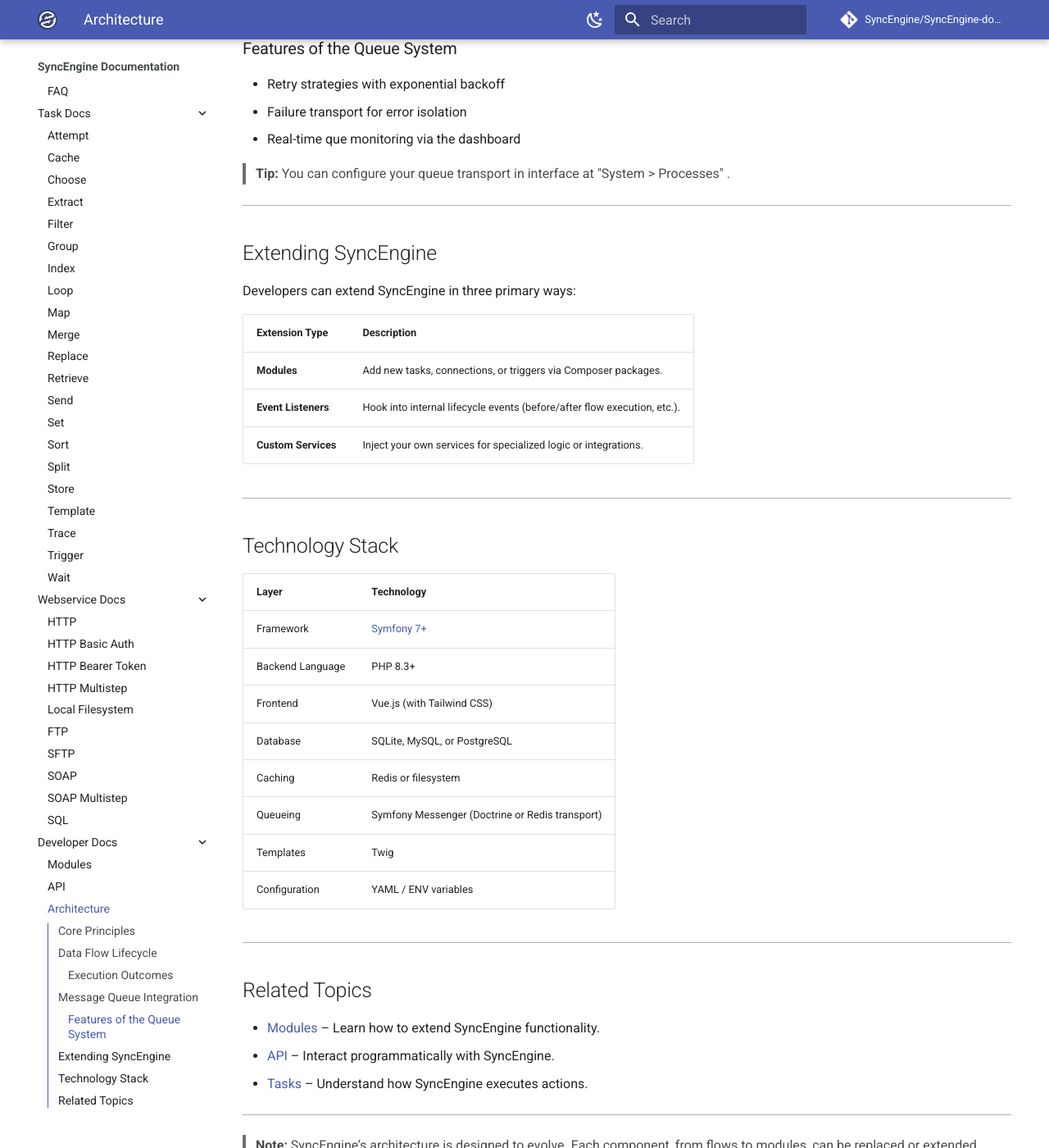
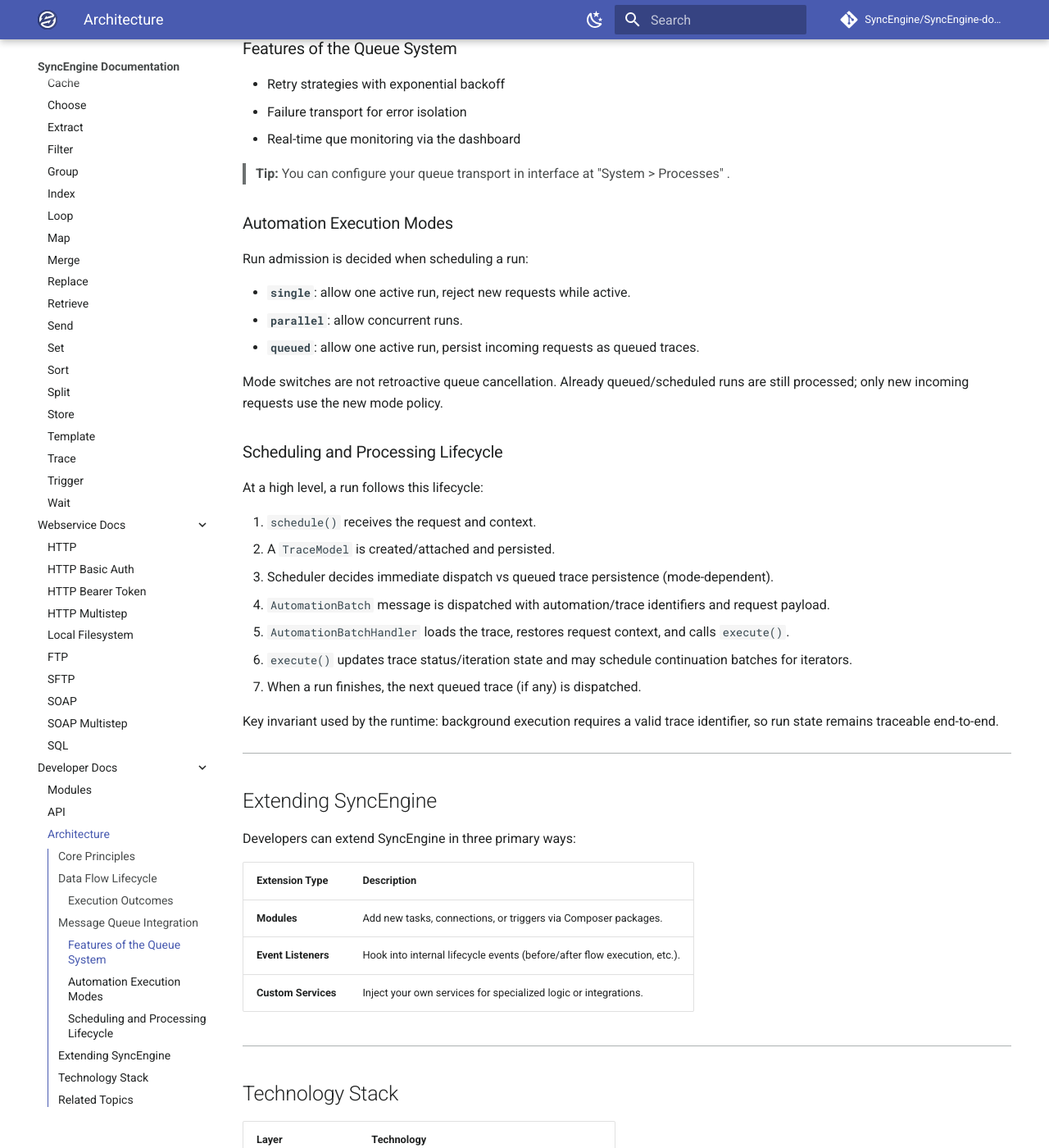
Before and after one commit to SyncEngine/docs, an MkDocs documentation site: the page built from docs/developer/architecture.md, in a window 1280 px wide and 1400 px high, scrolled down 1505 px. Shown: the whole window at 82% size. Built offline with MkDocs 1.6.1 and Material for MkDocs 9.7.7, drawn with Linux system fonts in a browser that asks for light colours; comment, search, counter and statistics services are not loaded.

Commit message:
Add automation execution mode info

```diff
--- a/docs/developer/architecture.md
+++ b/docs/developer/architecture.md
@@ -58,6 +58,30 @@ This allows it to handle large volumes of data without blocking the main thread.
 
 > **Tip:** You can configure your queue transport in interface at "System > Processes" .
 
+### Automation Execution Modes
+
+Run admission is decided when scheduling a run:
+
+- **`single`**: allow one active run, reject new requests while active.
+- **`parallel`**: allow concurrent runs.
+- **`queued`**: allow one active run, persist incoming requests as queued traces.
+
+Mode switches are not retroactive queue cancellation. Already queued/scheduled runs are still processed; only new incoming requests use the new mode policy.
+
+### Scheduling and Processing Lifecycle
+
+At a high level, a run follows this lifecycle:
+
+1. `schedule()` receives the request and context.
+2. A `TraceModel` is created/attached and persisted.
+3. Scheduler decides immediate dispatch vs queued trace persistence (mode-dependent).
+4. `AutomationBatch` message is dispatched with automation/trace identifiers and request payload.
+5. `AutomationBatchHandler` loads the trace, restores request context, and calls `execute()`.
+6. `execute()` updates trace status/iteration state and may schedule continuation batches for iterators.
+7. When a run finishes, the next queued trace (if any) is dispatched.
+
+Key invariant used by the runtime: background execution requires a valid trace identifier, so run state remains traceable end-to-end.
+
 ---
 
 ## Extending SyncEngine
```
